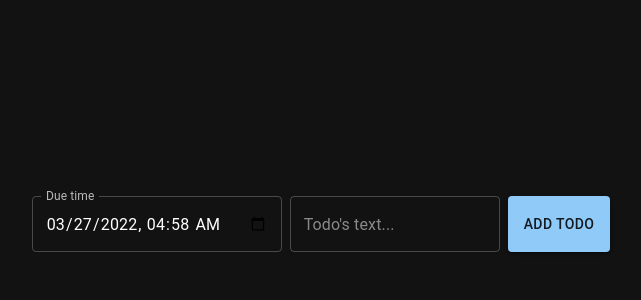
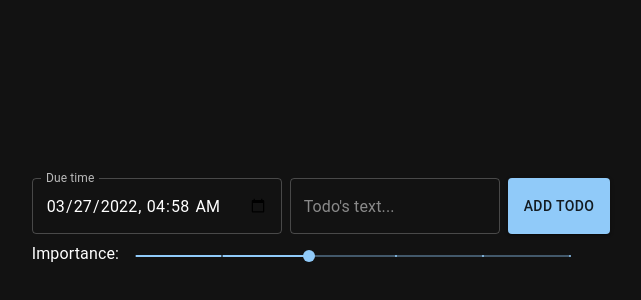
Before and after one commit to BlueForced/React-Todos, a React (Create React App) app: page / in a window 1280 px wide. Shown: the part 176-476 px from the top of the page, without its empty margins (319-960 px from the left). Built offline with nearby package versions, Linux system fonts and the light colour scheme.

Commit message:
Add importance slider to todo adder

```diff
--- a/src/components/todoAdder.jsx
+++ b/src/components/todoAdder.jsx
@@ -1,19 +1,30 @@
 import React from "react";
-import { TextField, Button } from "@mui/material";
+import { TextField, Button, Slider, Box, Typography } from "@mui/material";
 import { DateTime } from "luxon";
 import styled from "@emotion/styled";
 
-const StyledForm = styled.form`
-  display: flex;
-`;
+const timeFormat = "yyyy-MM-dd'T'hh:mm";
+const importanceTitles = [
+  { title: "0: Not at all Important", color: "success", colorType: "light" },
+  { title: "1: Slightly Important", color: "success", colorType: "main" },
+  { title: "2: Fairly Important", color: "primary", colorType: "main" },
+  { title: "3: Very Important", color: "warning", colorType: "main" },
+  { title: "4: Mandatory", color: "warning", colorType: "dark" },
+  { title: "5: Critical", color: "error", colorType: "dark" },
+];
 
-const timeFormat = "yyyy-MM-dd'T'hh:mm";
+const StyledSlider = styled(Slider)(({ theme }) => ({
+  "& .MuiSlider-valueLabel": {
+    background: theme.palette.mode === "dark" ? "black" : "#ededed",
+  },
+}));
 
 const TodoAdder = ({ addTodo }) => {
   const [todoText, setTodoText] = React.useState("");
   const [todoDate, setTodoDate] = React.useState(() =>
     DateTime.now().plus({ hours: 1 }).toFormat("yyyy-MM-dd'T'hh:mm")
   );
+  const [importance, setImportance] = React.useState(2);
 
   const handleSubmit = () => {
     addTodo({
@@ -21,17 +32,19 @@ const TodoAdder = ({ addTodo }) => {
       date: DateTime.fromFormat(todoDate, timeFormat).toUTC().toString(),
       id: Math.random().toString(),
       dateDone: null,
+      importance,
     });
     setTodoText("");
   };
 
   return (
-    <StyledForm
+    <form
       onSubmit={(e) => {
         e.preventDefault();
         handleSubmit();
       }}
     >
+      <Box sx={{ display: "flex" }}>
         <TextField
           id="datetime-local"
           label="Due time"
@@ -54,7 +67,33 @@ const TodoAdder = ({ addTodo }) => {
         <Button variant="contained" sx={{ ml: 1 }} type="submit">
           Add Todo
         </Button>
-    </StyledForm>
+      </Box>
+      <Box sx={{ display: "flex", mr: 5, mt: 1 }}>
+        <Typography sx={{ mr: 2 }}>Importance:</Typography>
+        <StyledSlider
+          value={importance}
+          onChange={(e, val) => setImportance(val)}
+          valueLabelDisplay="auto"
+          marks
+          min={0}
+          max={5}
+          size="small"
+          valueLabelFormat={(x) => {
+            const title = importanceTitles[x];
+            return (
+              <Typography
+                variant="body2"
+                sx={{
+                  color: ({ palette }) => palette[title.color][title.colorType],
+                }}
+              >
+                {title.title}
+              </Typography>
+            );
+          }}
+        />
+      </Box>
+    </form>
   );
 };
 
```
Lines whose indentation alone changed are shown as unchanged.
